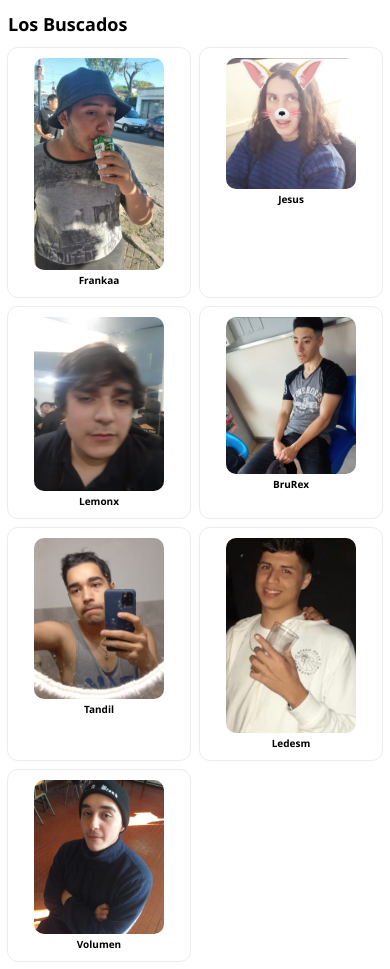
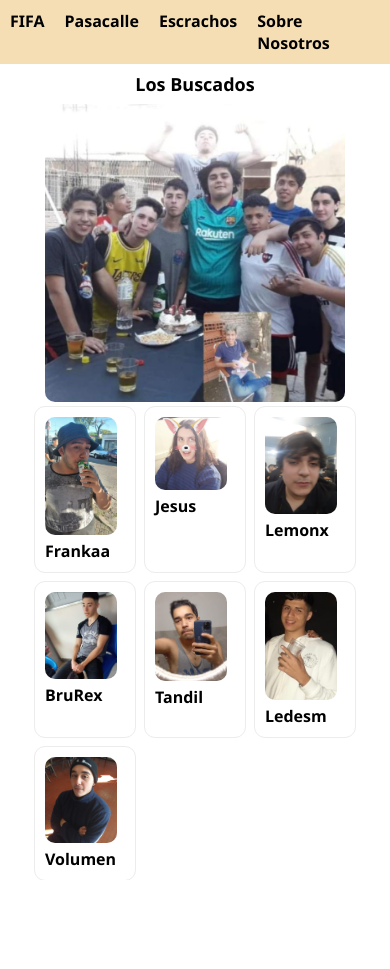
Before and after one commit to Digruttola2468/Fisuras-web, a plain HTML site: page index.html in a window 390 px wide. After the commit the page ends 880 px from the top, so only its background shows below. Drawn offline with Linux system fonts and the light colour scheme.

Commit message:
menu and Group photo

```diff
--- a/index.html
+++ b/index.html
@@ -10,13 +10,46 @@
 
     <title>Grupooo</title>
 
+    <style>
+        nav{
+            background-color: wheat;
+        }
+        ul {
+            display: flex;
+            flex-direction: row;
+
+            padding: 10px;
+        }
+        li,a{
+            color: black;
+            list-style: none;
+            text-decoration: none;
+        }
+        li {
+            margin-right: 20px;
+        }
+    </style>
+
 </head>
 
 <body>
+
+    <nav>
+        <ul>
+            <li><a href="./fifa.html">FIFA</a></li>
+            <li><a href="">Pasacalle</a></li>
+            <li><a href="">Escrachos</a></li>
+            <li><a href="">Sobre Nosotros</a></li>
+        </ul>
+    </nav>
+
     <h1>Los Buscados</h1>
 
     <div class="container">
-
+        <div class="divImageGroup">
+            <img src="./pictures/fotoGroup.png" alt="" >
+        </div>
+        <div class="cajaPersonas">
             <div class="item" onclick="franco(`@frxnquitoox`)">
                 <img src="./pictures/goorda.png" alt="Gordaa">
                 <span>Frankaa</span>
@@ -49,6 +82,8 @@
             </div>
         </div>
 
+    </div>
+
     <div class="containerDescripcion visible" >
         <div class="containerDescripcion_item1">
         </div>
@@ -57,7 +92,6 @@
     </div>
 
     <script src="./main.js"></script>
-
 </body>
 
 </html>
--- a/style.css
+++ b/style.css
@@ -1,6 +1,7 @@
 * {
     font-weight: 600;
     font-family: 'Segoe UI', Tahoma, Geneva, Verdana, sans-serif;
+    margin: 0px;
 }
 
 h1 {
@@ -8,24 +9,38 @@ h1 {
 }
 
 .container {
+    display: flex;
+    flex-direction: row;
+
+    flex-wrap: wrap;
+    justify-content: space-around;
+}
+
+.cajaPersonas {
     display: grid;
-    grid-template-columns: 1fr 1fr 1fr;
+    grid-template-columns: 150px 150px 150px 150px;
+    gap: 10px;
+
+    grid-auto-flow: row;
+
+    justify-items: center;
+}
+
+.divImageGroup {
+    width: 500px;
+}
+
+.divImageGroup img {
     width: 100%;
-
-    row-gap: 10px;
-    column-gap: 10px;
-
-    text-align: center;
+    border-radius: 10px;
+    height: 100%;
+    object-fit: contain;
 }
 
 .item {
     border-radius: 10px;
     outline: 1px solid rgb(236, 236, 236);
-    padding: 10px;
-}
-
-.item span {
-    display: block;
+    padding: 20px;
 }
 
 .item:hover {
@@ -43,18 +58,23 @@ h1 {
     column-gap: 15px;
 }
 
-.containerDescripcion_item2 {
-    text-align: center;
-    justify-items: center;
-}
 
 .containerDescripcion_item1 h4 {
     margin: 9px;
-    align-items: center;
+    align-items: flex-start;
 }
 
-img {
+.containerDescripcion_item1 {
+    width: 500px;
+}
+
+.containerDescripcion_item1 img {
     width: 200px;
+    border-radius: 10px;
+}
+
+.item img {
+    width: 100px;
     border-radius: 10px;
 }
 
@@ -62,24 +82,32 @@ img {
     display: none;
 }
 
-@media (max-width: 400px) {
+@media (max-width: 665px) {
     h1 {
-        text-align: start;
+        text-align: center;
         font-size: 18px;
+        margin: 8px;
     }
 
     .container {
-        grid-template-columns: 1fr 1fr ;
+        flex-direction: column;
+        align-items: center;
     }
 
-    .item {
-        font-size: 10px;
-        font-weight: 100;
+    .cajaPersonas {
+        grid-template-columns: 100px 100px 100px;
+
+    }
+
+    .divImageGroup {
+        width: 300px;
     }
 
     .item img {
-        width: 80%;
-        border-radius: 10px;
+        width: 90%;
+    }
+    .item {
+        padding: 10px;
     }
 
     /**/
@@ -89,14 +117,12 @@ img {
 
         margin: 10px;
 
-        align-items: flex-start;
-
         font-size: 14px;
         font-weight: 800;
     }
 
-    .containerDescripcion_item1 img {
-        width: 40%;
+    .containerDescripcion_item1 {
+        width: 300px;
         border-radius: 10px;
     }
 }
```
Also changed, not shown: pictures/fotoGroup.png (added). Lines whose indentation alone changed are shown as unchanged.
